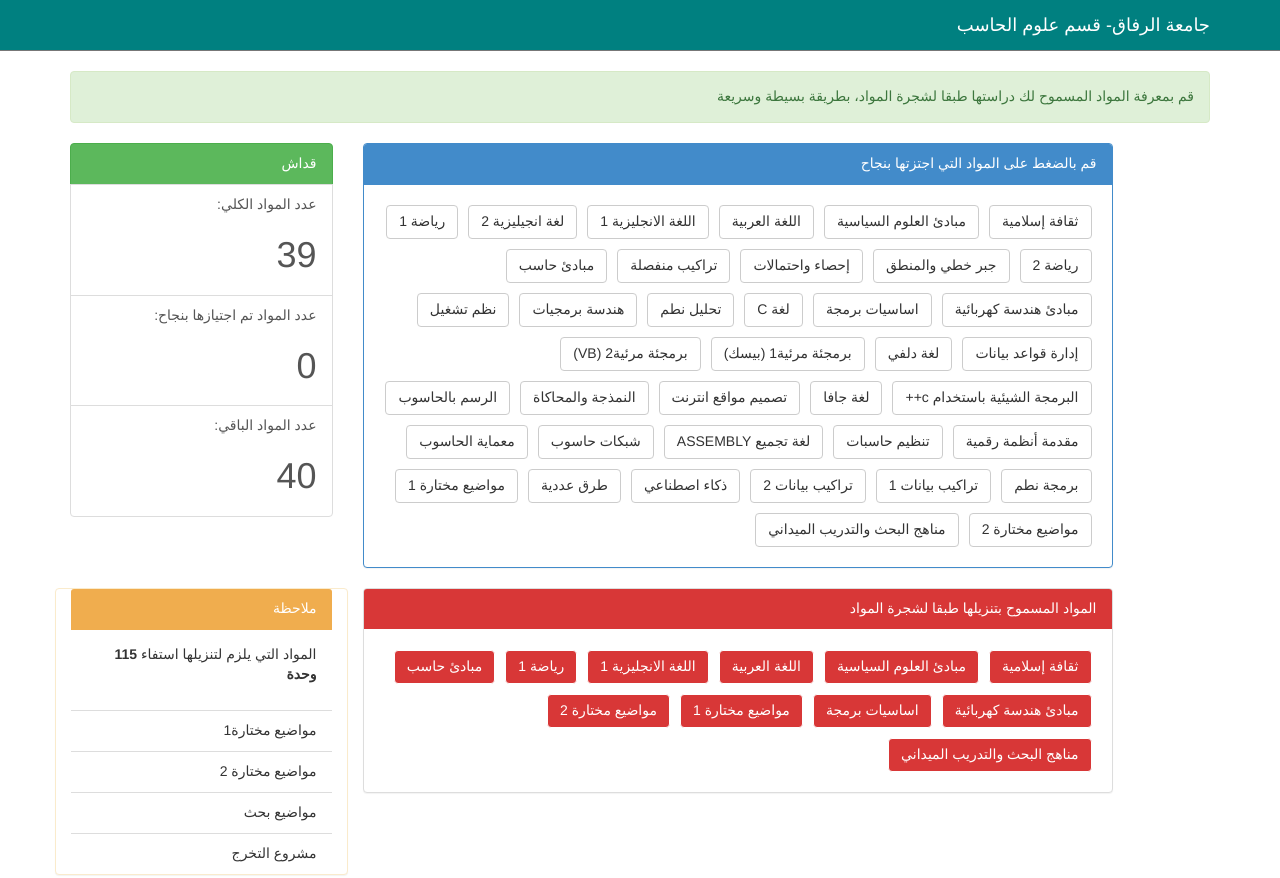
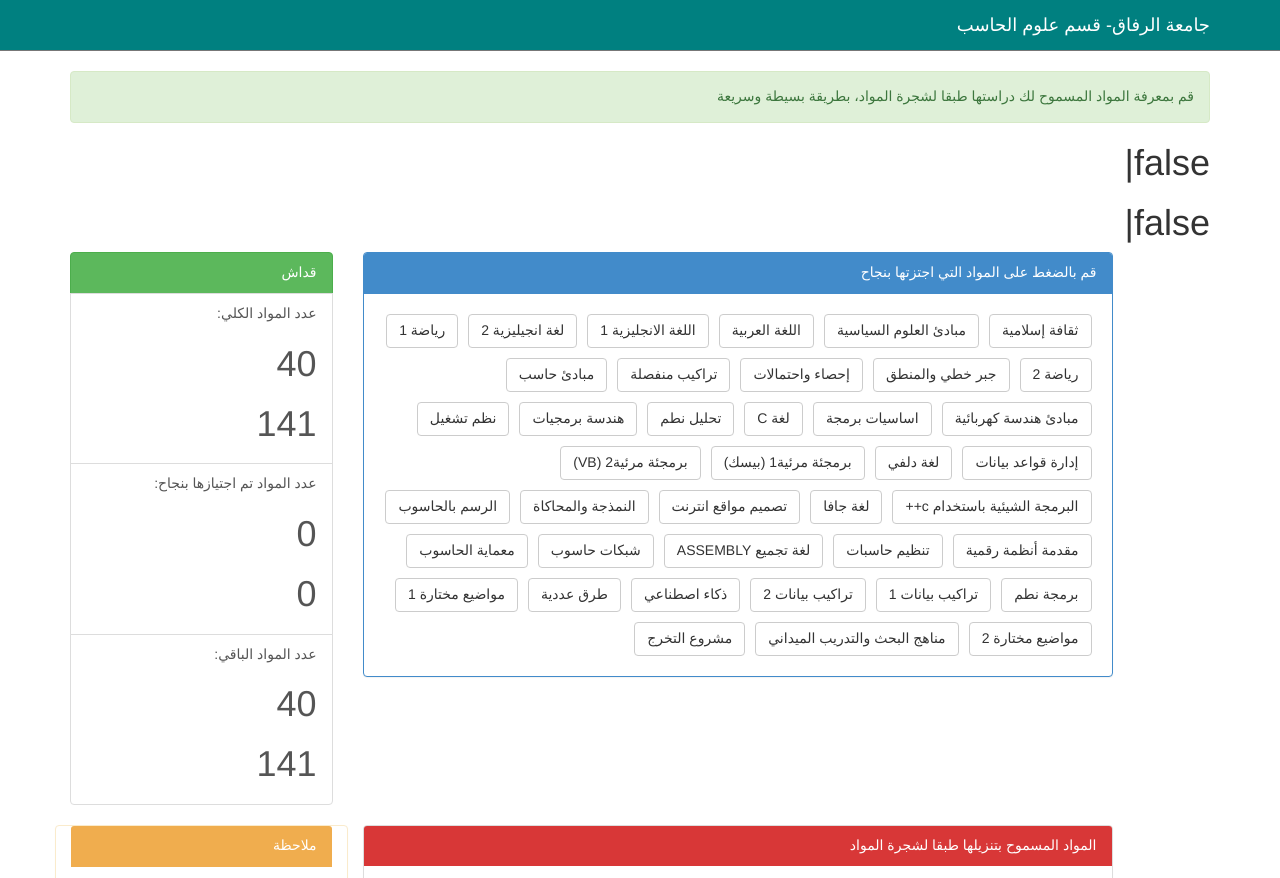
Before and after one commit to MAbughrara/refaq, a plain HTML site: page index.html in a window 1280 px wide. Shown: the top 878 px of the page. Drawn offline with Linux system fonts and the light colour scheme.

Commit message:
almost ready

```diff
--- a/index.html
+++ b/index.html
@@ -87,6 +87,8 @@
 	<div class="container">
 		<div class="alert alert-success" role="alert">قم بمعرفة المواد المسموح لك دراستها طبقا لشجرة المواد، بطريقة بسيطة وسريعة</div>
 
+		<h1>{{CS200}}|</h1>
+		<h1>{{GS199}}|</h1>
 		<div class="row">
 			<div class="col-md-8 col-md-offset-1">
 				<div class="panel panel-primary">
@@ -107,14 +109,17 @@
 					<a href="#" class="list-group-item ">
 						عدد المواد الكلي:
 						<h1>{{subjects.length}}</h1>
+						<h1>141</h1>
 					</a>
 					<a href="#" class="list-group-item">
 						عدد المواد تم اجتيازها بنجاح:
 						<h1>{{passedSubjects}}</h1>
+						<h1>{{unitsSum}}</h1>
 					</a>
 					<a href="#" class="list-group-item">
 						عدد المواد الباقي:
 						<h1>{{40-passedSubjects}}</h1>
+						<h1>{{141-unitsSum}}</h1>
 					</a>
 
 			</div>
@@ -135,7 +140,6 @@
 				</div>
 			</div>
 		</div>
-
 
 		<div class="panel panel-warning col-xs-6 col-sm-3 sidebar-offcanvas">
 			<!-- Default panel contents -->
@@ -177,61 +181,65 @@
         el: '#app',
         data:{
             passedSubjects:0,
-            subjects: [
-                {code:'GH203',name:'ثقافة إسلامية',root:'',units:'',status:false,allowed:false},
-                {code:'152',name:'مبادئ العلوم السياسية',root:'',units:'',status:false,allowed:false},
-                {code:"GH150",name:"اللغة العربية",root:"",units:"",status:false,allowed:false},
+            unitsSum:0,
+            CS200:false,
+            GS199:false,
+    subjects: [
+                {code:'GH203',name:'ثقافة إسلامية',root:'',units:2,status:false,allowed:false},
+                {code:'152',name:'مبادئ العلوم السياسية',root:'',units:2,status:false,allowed:false},
+                {code:"GH150",name:"اللغة العربية",root:"",units:2,status:false,allowed:false},
 
-                {code:"GH141",name:"اللغة الانجليزية 1",root:"",units:"",status:false,allowed:false},
-                {code:"GH142",name:"لغة انجيليزية 2",root:"GH141",units:"",status:false,allowed:false},
+                {code:"GH141",name:"اللغة الانجليزية 1",root:"",units:2,status:false,allowed:false},
+                {code:"GH142",name:"لغة انجيليزية 2",root:"GH141",units:2,status:false,allowed:false},
 
-                {code:'GS100',name:'رياضة 1',root:'',units:'',status:false,allowed:false},
-                {code:'GS101',name:'رياضة 2',root:'GS100',units:'',status:false,allowed:false},
-                {code:'GS209',name:'جبر خطي والمنطق',root:'GS101',units:'',status:false,allowed:false},
-                {code:"GS242",name:"إحصاء واحتمالات",root:"GS100",units:"",status:false,allowed:false},
-                {code:'CS205',name:'تراكيب منفصلة',root:'GS101',units:'',status:false,allowed:false},
+                {code:'GS100',name:'رياضة 1',root:'',units:2,status:false,allowed:false},
+                {code:'GS101',name:'رياضة 2',root:'GS100',units:2,status:false,allowed:false},
+                {code:'GS209',name:'جبر خطي والمنطق',root:'GS101',units:4,status:false,allowed:false},
+                {code:"GS242",name:"إحصاء واحتمالات",root:"GS100",units:4,status:false,allowed:false},
+                {code:'CS205',name:'تراكيب منفصلة',root:'GS101',units:4,status:false,allowed:false},
 
-                {code:'CS200',name:'مبادئ حاسب',root:'',units:'',status:false,allowed:false},
-                {code:'GS199',name:'مبادئ هندسة كهربائية',root:'',units:'',status:false,allowed:false},
-                {code:"CS201",name:"اساسيات برمجة",root:"",units:"",status:false,allowed:false},
+                {code:'CS200',name:'مبادئ حاسب',root:'',units:4,status:false,allowed:false},
+                {code:'GS199',name:'مبادئ هندسة كهربائية',root:'',units:4,status:false,allowed:false},
+                {code:"CS201",name:"اساسيات برمجة",root:"",units:4,status:false,allowed:false},
 
-                {code:'CS207',name:'لغة C',root:'CS201',units:'',status:false,allowed:false},
-                {code:'CS211',name:'تحليل نطم',root:'CS201',units:'',status:false,allowed:false},
-                {code:'CS318',name:'هندسة برمجيات',root:'CS211',units:'',status:false,allowed:false},
-                {code:'CS322',name:'نظم تشغيل',root:'CS318',units:'',status:false,allowed:false},
+                {code:'CS207',name:'لغة C',root:'CS201',units:4,status:false,allowed:false},
+                {code:'CS211',name:'تحليل نطم',root:'CS201',units:4,status:false,allowed:false},
+                {code:'CS318',name:'هندسة برمجيات',root:'CS211',units:4,status:false,allowed:false},
+                {code:'CS322',name:'نظم تشغيل',root:'CS318',units:4,status:false,allowed:false},
 
-                {code:"CS313",name:"إدارة قواعد بيانات",root:"CS211",units:"",status:false,allowed:false},
-                {code:'CS320',name:'لغة دلفي',root:'CS313',units:'',status:false,allowed:false},
+                {code:"CS313",name:"إدارة قواعد بيانات",root:"CS211",units:4,status:false,allowed:false},
+                {code:'CS320',name:'لغة دلفي',root:'CS313',units:4,status:false,allowed:false},
 
-                {code:"CS210",name:"برمجئة مرئية1 (بيسك)",root:"CS207",units:"",status:false,allowed:false},
+                {code:"CS210",name:"برمجئة مرئية1 (بيسك)",root:"CS207",units:4,status:false,allowed:false},
                 {code:"CS417",name:"برمجئة مرئية2 (VB)",root:"CS210",units:4,status:false,allowed:false},
 
-                {code:"CS415",name:"البرمجة الشيئية باستخدام c++",root:"CS207",units:"",status:false,allowed:false},
-                {code:'CS419',name:'لغة جافا',root:'CS415',units:'',status:false,allowed:false},
-                {code:'CS423',name:'تصميم مواقع انترنت',root:'CS419',units:'',status:false,allowed:false},
+                {code:"CS415",name:"البرمجة الشيئية باستخدام c++",root:"CS207",units:4,status:false,allowed:false},
+                {code:'CS419',name:'لغة جافا',root:'CS415',units:4,status:false,allowed:false},
+                {code:'CS423',name:'تصميم مواقع انترنت',root:'CS419',units:4,status:false,allowed:false},
 
-                {code:"CS414",name:"النمذجة والمحاكاة",root:"CS210",units:"",status:false,allowed:false},
-                {code:"CS427",name:"الرسم بالحاسوب",root:"CS414",units:"",status:false,allowed:false},
+                {code:"CS414",name:"النمذجة والمحاكاة",root:"CS210",units:4,status:false,allowed:false},
+                {code:"CS427",name:"الرسم بالحاسوب",root:"CS414",units:4,status:false,allowed:false},
 
-                {code:'CS204',name:'مقدمة أنظمة رقمية',root:['GS199'],units:'',status:false,allowed:false},
-                {code:'CS303',name:'تنظيم حاسبات',root:'CS204',units:'',status:false,allowed:false},
-                {code:'CS319',name:'لغة تجميع ASSEMBLY',root:'CS303',units:'',status:false,allowed:false},
-                {code:'CS425',name:'شبكات حاسوب',root:'CS319',units:'',status:false,allowed:false},
-                {code:'CS321',name:'معماية الحاسوب',root:'CS319',units:'',status:false,allowed:false},
-                {code:'CS416',name:'برمجة نطم',root:'CS321',units:'',status:false,allowed:false},
+                {code:'CS204',name:'مقدمة أنظمة رقمية',root:['CS2040','GS1990'],units:4,status:false,allowed:false},
+                {code:'CS303',name:'تنظيم حاسبات',root:'CS204',units:4,status:false,allowed:false},
+                {code:'CS319',name:'لغة تجميع ASSEMBLY',root:'CS303',units:4,status:false,allowed:false},
+                {code:'CS425',name:'شبكات حاسوب',root:'CS319',units:4,status:false,allowed:false},
+                {code:'CS321',name:'معماية الحاسوب',root:'CS319',units:4,status:false,allowed:false},
+                {code:'CS416',name:'برمجة نطم',root:'CS321',units:4,status:false,allowed:false},
 
 
-                {code:'CS312',name:'تراكيب بيانات 1',root:'CS207',units:'',status:false,allowed:false},
-                {code:'CS418',name:'تراكيب بيانات 2',root:'CS312',units:'',status:false,allowed:false},
-                {code:'CS426',name:'ذكاء اصطناعي',root:'CS418',units:'',status:false,allowed:false},
+                {code:'CS312',name:'تراكيب بيانات 1',root:'CS207',units:4,status:false,allowed:false},
+                {code:'CS418',name:'تراكيب بيانات 2',root:'CS312',units:4,status:false,allowed:false},
+                {code:'CS426',name:'ذكاء اصطناعي',root:'CS418',units:4,status:false,allowed:false},
 
 
-                {code:'CS308',name:'طرق عددية',root:'CS207',units:'',status:false,allowed:false},
+                {code:'CS308',name:'طرق عددية',root:'CS207',units:4,status:false,allowed:false},
 
-                {code:'CS429',name:'مواضيع مختارة 1',root:'',units:'',status:false,allowed:false},
-                {code:'CS428',name:'مواضيع مختارة 2',root:'',units:'',status:false,allowed:false},
+                {code:'CS429',name:'مواضيع مختارة 1',root:'115',units:4,status:false,allowed:false,required:115},
+                {code:'CS428',name:'مواضيع مختارة 2',root:'115',units:4,status:false,allowed:false,required:115},
 
-                {code:'CS430',name:'مناهج البحث والتدريب الميداني',root:'',units:'',status:false,allowed:false,required:33}
+                {code:'CS430',name:'مناهج البحث والتدريب الميداني',root:'115',units:2,status:false,allowed:false,required:115},
+                {code:'CS431',name:'مشروع التخرج',root:'115',units:4,status:false,allowed:false,required:115}
 
             ],
         },
@@ -239,17 +247,35 @@
             togglePassedFor: function (subject) {
                 subject.status = !subject.status;
                 if(subject.status) this.passedSubjects=this.passedSubjects +1; else this.passedSubjects=this.passedSubjects-1;
-                var that = subject.code;
+                if(subject.status) this.unitsSum=this.unitsSum +subject.units; else this.unitsSum=this.unitsSum-subject.units;
+                var that = subject;
+
                 this.subjects.filter(function (sub) {
-                    if (sub.root == that) {
+                    if (sub.root == that.code) {
                         sub.allowed = !sub.allowed;
                     }
                 });
+
+                if(this.unitsSum >=115){
+                    this.subjects.filter(function (sub) {
+                        if (sub.required ==115)sub.allowed = true;
+                    });
+                }else{
+                    this.subjects.filter(function (sub) {
+                        if (sub.required ==115)sub.allowed = false;
+                    });
+				}
+
+                var CS200=this.CS200;
+                var GS199=this.GS199;
+                 this.subjects.filter(function (sub) {
+                    if(sub.code=='GS199')GS199=  sub.status;
+                    if(sub.code=='CS200') CS200= sub.status;
+                    if (sub.code=='CS204')sub.allowed =(GS199 && CS200 )
+                });
             },
 			isPassed:function (subject) {
-				if(subject.root=='' && !subject.status){
-				    return true;
-				}else return false;
+				    return (subject.root=='' && !subject.status);
             }
         }
 
```
